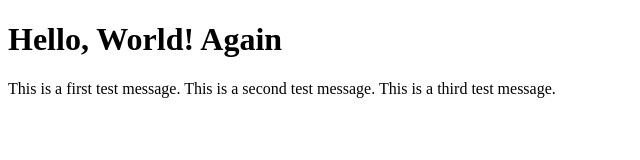
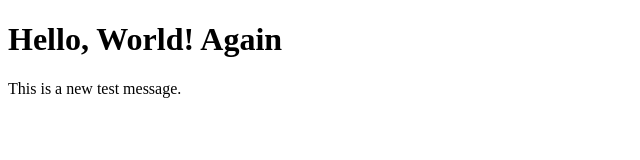
Before and after one commit to hoxxinh/Openshift, a website: page public/index.html in a window 1280 px wide. Shown: the whole page, without its empty margins (0-640 px from the left). Drawn offline with Linux system fonts and the light colour scheme.

Commit message:
adding new test message

```diff
--- a/public/index.html
+++ b/public/index.html
@@ -7,8 +7,6 @@
 </head>
 <body>
     <h1>Hello, World! Again</h1>
-    <p1>This is a first test message.</p1>
-    <p2>This is a second test message.</p2>
-    <p3>This is a third test message.</p3>
+    <p1>This is a new test message.</p1>
 </body>
 </html>
```
